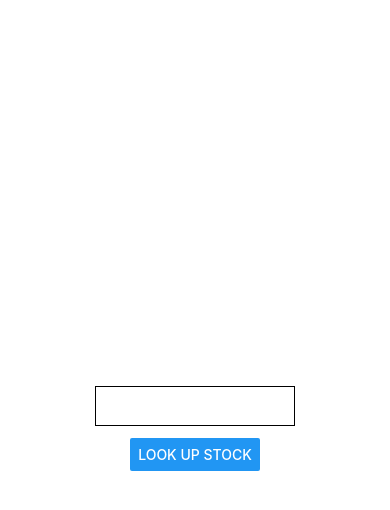
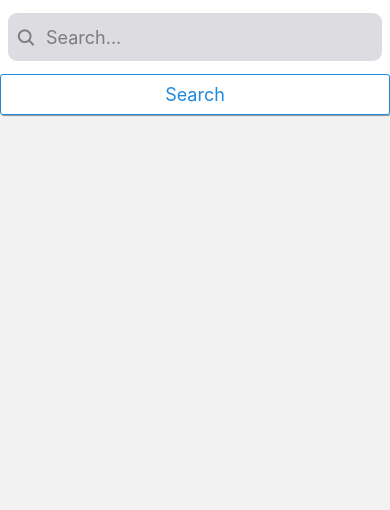
Before and after one commit to lsirdevan/stock-ticker-app, a React Native app: screen /Search in a window 390 px wide. Before the commit this address had no page. Shown: the top 510 px of the page. Built offline with nearby package versions, Linux system fonts and the light colour scheme.

Commit message:
Add DetailScreen to display details of company when clicked on HomeScreen.

```diff
--- a/package.json
+++ b/package.json
@@ -13,10 +13,12 @@
     "@react-navigation/native": "^6.1.0",
     "@react-navigation/stack": "^6.3.8",
     "@reduxjs/toolkit": "^1.9.1",
+    "axios": "^1.2.1",
     "expo": "~47.0.8",
     "expo-status-bar": "~1.4.2",
     "react": "18.1.0",
     "react-native": "0.70.5",
+    "react-native-elements": "^3.4.2",
     "react-native-gesture-handler": "^2.8.0",
     "react-native-safe-area-context": "4.4.1",
     "react-native-screens": "~3.18.0",
--- a/src/navigation/Navigation.js
+++ b/src/navigation/Navigation.js
@@ -15,13 +15,14 @@ const Navigation = () => (
     <NavigationContainer>
         <Stack.Navigator>
             <Stack.Screen
-                name={"Home Stack"}
+                name={"Search"}
                 component={HomeScreen}
                 options={NAVIGATION_OPTIONS}
             />
             <Stack.Screen
                 name={"Detail Stack"}
                 component={DetailScreen}
+                options={({ route }) => ({ title: route.params.title })}
             />
         </Stack.Navigator>
     </NavigationContainer>
--- a/src/screens/DetailScreen.js
+++ b/src/screens/DetailScreen.js
@@ -1,10 +1,55 @@
-import { useState } from 'react';
+import { useState, useEffect } from 'react';
 import { Text, View } from 'react-native';
+import axios from "axios";
+import { ALPHA_VANTAGE_API_KEY } from '@env';
 
-export default function DetailScreen() {
+export default function DetailScreen({ route, navigation }) {
+    const { stock } = route.params;
+
+    const [companyData, setCompanyData] = useState({});
+
+    useEffect(() => {
+        axios.get(`https://www.alphavantage.co/query?function=OVERVIEW&symbol=${stock['1. symbol']}&apikey=${ALPHA_VANTAGE_API_KEY}`)
+            .then(res => {
+                setCompanyData(res.data);
+            });
+    }, []);
+
     return (
-        <View>
-            <Text>Todo!</Text>
-        </View>
+        <>
+            {companyData ? (
+                <View>
+                    <Text>{companyData.Description}</Text>
+                    <View style={{flexDirection: 'row'}}>
+                        <Text style={{fontWeight: 'bold'}}>Industry: </Text>
+                        <Text>{companyData.Industry}</Text>
+                    </View>
+                    <View style={{flexDirection: 'row'}}>
+                        <Text style={{fontWeight: 'bold'}}>Sector: </Text>
+                        <Text>{companyData.Sector}</Text>
+                    </View>
+                    <View style={{flexDirection: 'row'}}>
+                        <Text style={{fontWeight: 'bold'}}>Exchange: </Text>
+                        <Text>{companyData.Exchange}</Text>
+                    </View>
+                    <View style={{flexDirection: 'row'}}>
+                        <Text style={{fontWeight: 'bold'}}>Currency: </Text>
+                        <Text>{companyData.Currency}</Text>
+                    </View>
+                    <View style={{flexDirection: 'row'}}>
+                        <Text style={{fontWeight: 'bold'}}>52 Week Low: </Text>
+                        <Text>${companyData['52WeekLow']}</Text>
+                    </View>
+                    <View style={{flexDirection: 'row'}}>
+                        <Text style={{fontWeight: 'bold'}}>52 Week High: </Text>
+                        <Text>${companyData['52WeekHigh']}</Text>
+                    </View>
+                </View>
+            ): (
+                <View>
+                    <Text>Loading...</Text>
+                </View>
+            )}
+        </>
     )
 }
--- a/src/screens/HomeScreen.js
+++ b/src/screens/HomeScreen.js
@@ -1,29 +1,70 @@
-import { useState } from 'react';
-import { StyleSheet, TextInput, SafeAreaView, Button, Text, TouchableOpacity } from 'react-native';
+import {useEffect, useState} from 'react';
+import {StyleSheet, SafeAreaView, Text, FlatList, View, TouchableOpacity} from 'react-native';
+import { SearchBar, Button } from 'react-native-elements';
 import { ALPHA_VANTAGE_API_KEY } from '@env';
+import axios from "axios";
 
 export default function HomeScreen({ navigation }) {
-    const [stock, onChangeText] = useState(null);
-    const [stockDetail, onUpdateStockDetail] = useState('');
+    const [searchText, updateSearchText] = useState('');
+    const [stockDetail, updateStockDetail] = useState([]);
+    const [loading, setLoading] = useState(false);
 
-    const findStockName = async (stock, callback) => {
-        console.log(`https://www.alphavantage.co/query?function=SYMBOL_SEARCH&keywords=${stock}&apikey=${ALPHA_VANTAGE_API_KEY}`);
-        try {
-            const response = await fetch(`https://www.alphavantage.co/query?function=SYMBOL_SEARCH&keywords=${stock}&apikey=${ALPHA_VANTAGE_API_KEY}`);
-            const json = await response.json();
-            callback(JSON.stringify(json.bestMatches[0]));
-        } catch (error) {
-            console.error(error);
-        }
+    const findStockName = () => {
+        /* I wanted to make a request for every text change to show the user the results as they type, however
+         * there is a rate limit on alphavantage at 5 calls per minute or 500 calls a day so that won't work!
+         */
+        updateSearchText(text);
+        axios.get(`https://www.alphavantage.co/query?function=SYMBOL_SEARCH&keywords=${text}&apikey=${ALPHA_VANTAGE_API_KEY}`)
+            .then(res => {
+                updateStockDetail(res.data.bestMatches);
+            });
     }
 
+    const onSearch = () => {
+        setLoading(true);
+        axios.get(`https://www.alphavantage.co/query?function=SYMBOL_SEARCH&keywords=${searchText}&apikey=${ALPHA_VANTAGE_API_KEY}`)
+            .then(res => {
+                updateStockDetail(res.data.bestMatches);
+                setLoading(false);
+            });
+    }
+
+    const Item = ({ title }) => (
+        <View style={styles.item}>
+            <Text style={styles.title}>{title}</Text>
+        </View>
+    );
+
+    const renderItem = ({ item }) => (
+        <TouchableOpacity onPress={() => navigation.navigate('Detail Stack', {
+            stock: item,
+            title: item['1. symbol'],
+        })}>
+            <Item title={item['1. symbol']} />
+        </TouchableOpacity>
+    );
+
     return (
-        <SafeAreaView style={styles.container}>
-            <TextInput style={styles.input} value={stock} onChangeText={onChangeText} />
-            <Button title="Look Up Stock" onPress={() => findStockName(stock, onUpdateStockDetail)} />
-            <TouchableOpacity onPress={() => navigation.navigate('Detail Stack')}>
-                <Text>{stockDetail}</Text>
-            </TouchableOpacity>
+        <SafeAreaView >
+            <SearchBar
+                placeholder="Search..."
+                onChangeText={(value) => updateSearchText(value)}
+                value={searchText}
+                showCancel
+                platform={'ios'}
+            />
+            <Button
+                title="Search"
+                onPress={onSearch}
+                type={'outline'}
+                raised
+                loading={loading}
+            />
+            <FlatList
+                data={stockDetail}
+                renderItem={renderItem}
+                keyExtractor={item => item['1. symbol']}
+            />
         </SafeAreaView>
     )
 }
@@ -35,11 +76,12 @@ const styles = StyleSheet.create({
         alignItems: 'center',
         justifyContent: 'center',
     },
-    input: {
-        height: 40,
-        width: 200,
-        margin: 12,
-        borderWidth: 1,
-        padding: 10
-    }
+    item: {
+        padding: 12,
+        marginVertical: 2,
+        marginHorizontal: 8,
+    },
+    title: {
+        fontSize: 16,
+    },
 });
```
Also changed, not shown: 2 other files (tests, documents, lock files or other folders).
